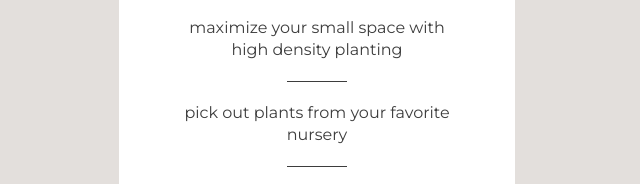
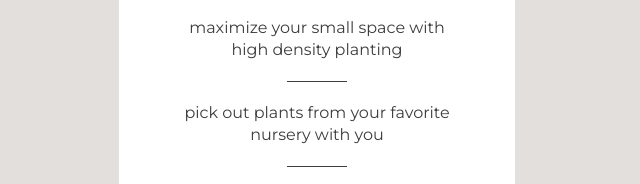
Before and after one commit to ogdendavis/denver-kitchen-gardens, a Gatsby site: page /services/garden-coaching in a window 1280 px wide. Shown: the part 1167-1351 px from the top of the page, 573-1213 px from the left. Built offline with nearby package versions, Linux system fonts and the light colour scheme; Gatsby itself is replaced by a stand-in of ours.

Commit message:
Update Service “garden-coaching”

```diff
--- a/src/cms/service_pages/garden-coaching.md
+++ b/src/cms/service_pages/garden-coaching.md
@@ -31,7 +31,7 @@ process_points:
   - point_text: know how to protect your garden in Colorado's wild weather
   - point_text: understand how and when to harvest your produce
   - point_text: maximize your small space with high density planting
-  - point_text: pick out plants from your favorite nursery
+  - point_text: pick out plants from your favorite nursery with you
   - point_text: have information on how to utilize an automated watering system
   - point_text: have help picking plants and seeds that are right for your space
   - point_text: The sky's the limit!
```
